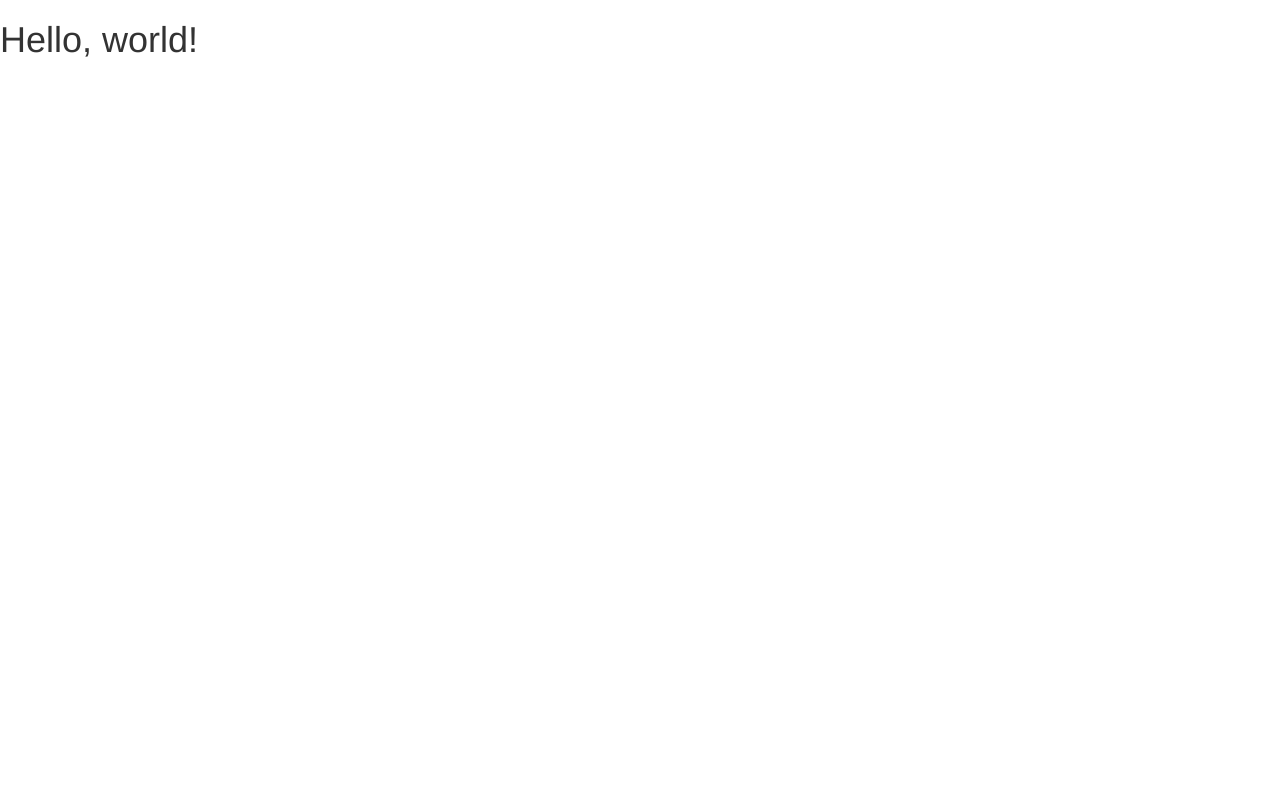
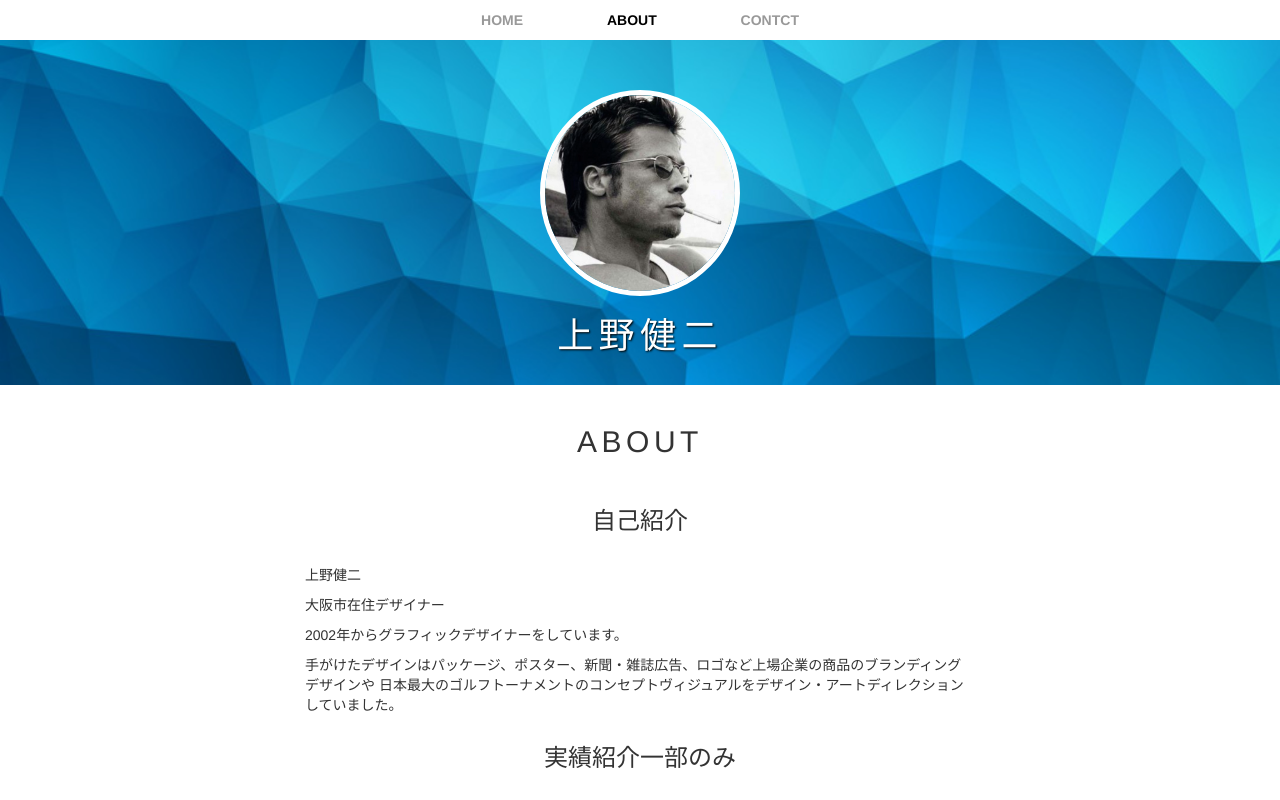
Before and after one commit to uenokenji/uenokenji.github.io, a plain HTML site: page index.html in a window 1280 px wide. Shown: the top 800 px of the page. Drawn offline with nearby package versions, Linux system fonts and the light colour scheme.

Commit message:
first kadai01

```diff
--- /dev/null
+++ b/css/about.css
@@ -0,0 +1,90 @@
+*{
+    margin:0;
+    padding:0;
+}
+bady{
+    background-color:#ddd;
+    font-size:14px;
+    font-family: YuGothic, "游ゴシック", "メイリオ", Meiryo, "ヒラギノ角ゴ Pro W3", "Hiragino Kaku Gothic Pro", sans-serif;
+
+}
+/*ヘッダー*/
+header {
+    background-image: url("../images/bg.jpg");
+    background-position:center center;
+    background-size:cover;
+}
+
+/*ナビゲーション*/
+nav{
+    text-align: center;
+    background:#fff;
+    margin:0 0 30px 0;
+    padding: 10px;
+}
+nav ul{
+    margin:0 20px;
+}
+
+nav ul li{
+    display:inline-block;
+    margin:0 30px;
+    list-style:none;
+}
+nav ul li a{
+    text-decoration: none;
+    color:#999;
+    font-weight:bold;
+    bolder:top black solid 7px;
+    bolder:bottom black solid 5px;
+    padding:15px 10px;
+    list-style:none;
+
+}
+nav ul li a.selected{
+    color:black;
+}
+
+.container{
+    max-width:800px;
+    margin:0 auto 0;
+    background:#fff;
+}
+section{
+    padding:10px 50px;
+    margin-bottom:30px;
+}
+section h2{
+    padding:10px 0 20px 0;
+    text-align:center;
+    letter-spacing:0.15em;
+}
+section h3{
+    padding:10px 0 20px 0;
+    text-align:center;
+}
+
+#logo{
+    padding:20px;
+    text-align:center;
+}
+#logo img{
+    max-width:200px;
+    border:5px solid #fff;
+    border-radius:100%;
+}
+#logo h1{
+    letter-spacing:0.15em;
+    color:white;
+    text-shadow:1px 1px 2px black;
+}
+.sakuhin{
+    margin:0 auto;
+}
+footer{
+    margin:top 20px;
+    padding:20px;
+    text-align:center;
+    font-size:10px;
+    background:#ddd;
+}
--- a/index.html
+++ b/index.html
@@ -3,6 +3,7 @@
   <head>
     <meta charset="utf-8">
     <meta http-equiv="X-UA-Compatible" content="IE=edge">
+    <link rel="stylesheet" href="css/about.css" type="text/css" />
     <meta name="viewport" content="width=device-width, initial-scale=1">
     <title>Bootstrap Sample</title>
     <!-- BootstrapのCSS読み込み -->
@@ -13,6 +14,41 @@
     <script src="//maxcdn.bootstrapcdn.com/bootstrap/3.3.5/js/bootstrap.min.js"></script>
   </head>
   <body>
-    <h1>Hello, world!</h1>
-  </body>
+        <header>
+            <nav>
+                <ul>
+                <li><a href="index.html">HOME</a></li>
+                <li><a href="about.html" class="selected">ABOUT</a></li>
+                <li><a href="contact.html">CONTCT</a></li>
+                </ul>
+            </nav>
+            <div id="logo">
+                <img src="images/photo.png">
+                <h1>上野健二</h1>
+            </div>
+        </header>
+        <div class="container">
+            <section>
+                <h2>ABOUT</h2>
+                <h3>自己紹介</h3>
+                <p>上野健二</p>
+                <p>大阪市在住デザイナー</p>
+                <p> 2002年からグラフィックデザイナーをしています。 </p>
+                <p>手がけたデザインはパッケージ、ポスター、新聞・雑誌広告、ロゴなど上場企業の商品のブランディングデザインや
+                日本最大のゴルフトーナメントのコンセプトヴィジュアルをデザイン・アートディレクションしていました。</p>
+            <h3>
+                実績紹介一部のみ
+            </h3>
+            <div class="sakuhin">
+            <img src="images/sakuhin.jpg">
+            </div>
+            <ul>
+                <li><a href="https://uenokenji.github.io/" target="blank">GitHUBページはこちら</a></li>
+            </ul>
+            </section>
+        <footer>
+            <p>Copyright © uenokenji.All Rights Reserved.</p>
+        </footer>
+        </div>
+    </body>
 </html>
```
Also changed, not shown: images/bg.jpg (added), images/footer.png (added), images/logo.png (added), images/photo.png (added), images/sakuhin.jpg (added).
